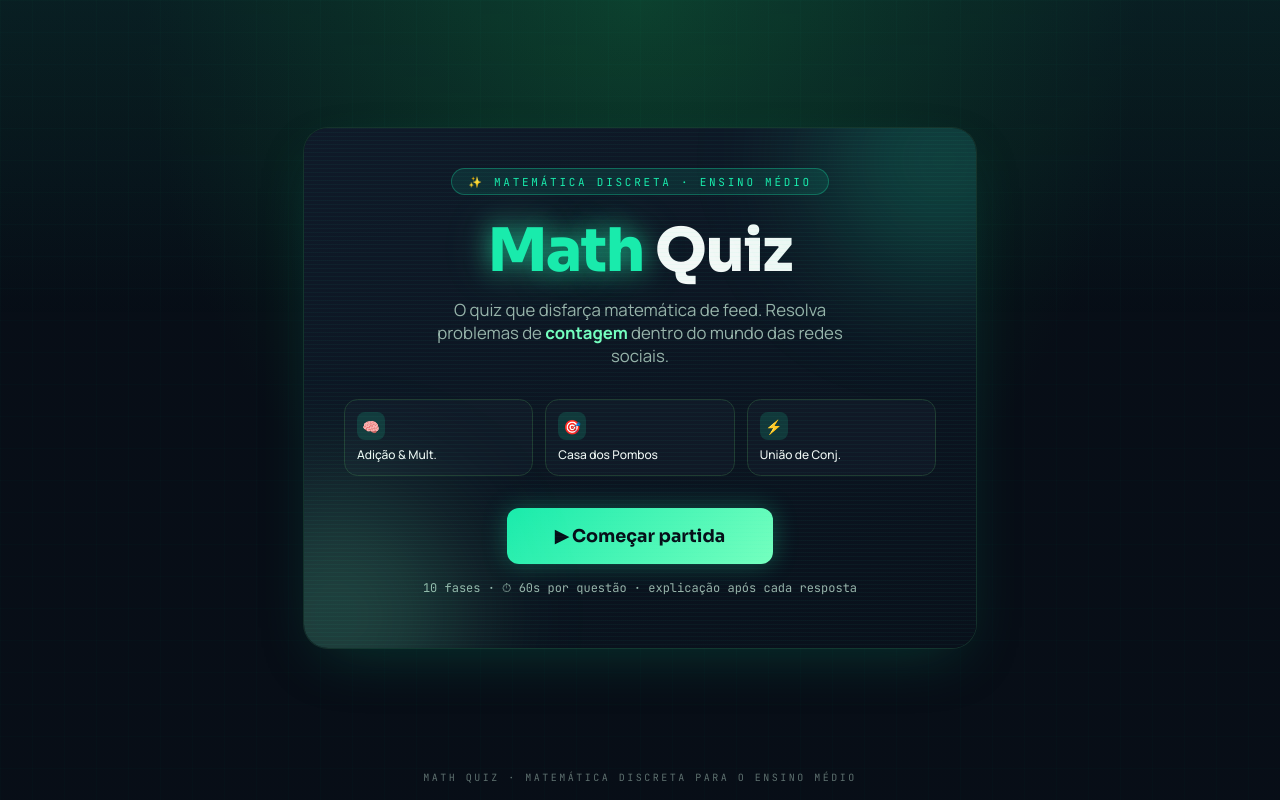
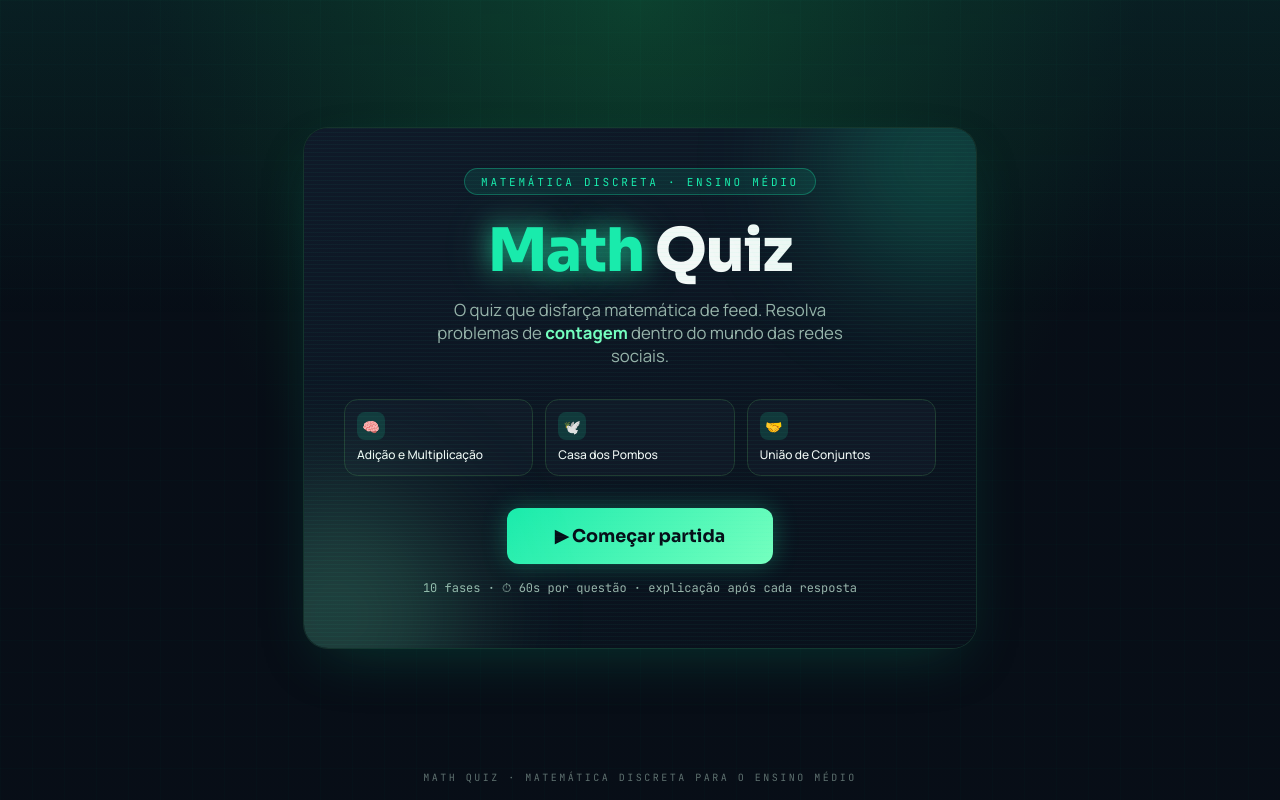
Before and after one commit to SamuelBarbosa11/MathQuiz, a plain HTML site: page index.html in a window 1280 px wide. Drawn offline with Linux system fonts and the light colour scheme.

Commit message:
update start screen
Co-authored-by: Copilot <copilot@github.com>

```diff
--- a/app.js
+++ b/app.js
@@ -41,7 +41,7 @@ function showStart() {
     <section class="card scanline start">
       <div class="glow-blob" style="top:-6rem;right:-6rem;width:16rem;height:16rem;background:hsl(162 84% 51% / .2)"></div>
       <div class="glow-blob" style="bottom:-6rem;left:-6rem;width:16rem;height:16rem;background:hsl(152 100% 73% / .2)"></div>
-      <span class="pill">✨ Matemática Discreta · Ensino Médio</span>
+      <span class="pill">Matemática Discreta · Ensino Médio</span>
       <h1><span class="glow">Math</span> Quiz</h1>
       <p class="lead">
         O quiz que disfarça matemática de feed.
@@ -50,9 +50,9 @@ function showStart() {
         dentro do mundo das redes sociais.
       </p>
       <div class="features">
-        <div class="feature"><div class="ico">🧠</div><p>Adição & Mult.</p></div>
-        <div class="feature"><div class="ico">🎯</div><p>Casa dos Pombos</p></div>
-        <div class="feature"><div class="ico">⚡</div><p>União de Conj.</p></div>
+        <div class="feature"><div class="ico">🧠</div><p>Adição e Multiplicação</p></div>
+        <div class="feature"><div class="ico">🕊️</div><p>Casa dos Pombos</p></div>
+        <div class="feature"><div class="ico">🤝</div><p>União de Conjuntos</p></div>
       </div>
       <button class="btn lg" id="startBtn">▶ Começar partida</button>
       <p class="meta">10 fases · ⏱ 60s por questão · explicação após cada resposta</p>
@@ -81,7 +81,6 @@ function showQuestion() {
   const total = game.deck.length;
   const progressPct = (game.index / total) * 100;
 
-  // Renderiza UMA vez. O timer NÃO reescreve isso.
   app.innerHTML = `
     <div class="quiz-wrap">
       <div class="hud">
@@ -126,7 +125,7 @@ function showQuestion() {
     btn.addEventListener("click", () => answerSelected(Number(btn.dataset.i)));
   });
 
-  // Inicia o timer (apenas atualiza chip e barra, sem re-render)
+  // Inicia o timer
   clearTimer();
   game.timerId = setInterval(tick, 1000);
 }
--- a/styles.css
+++ b/styles.css
@@ -89,8 +89,7 @@ main::after {
   overflow: hidden;
   z-index: 2;
 }
-/* Anima a entrada apenas em telas que aparecem "do zero" (start, result),
-   não a cada questão — evita o flicker. */
+
 .card.start, .card.result, .quiz-wrap {
   animation: fadeInUp .45s ease-out;
 }
```
